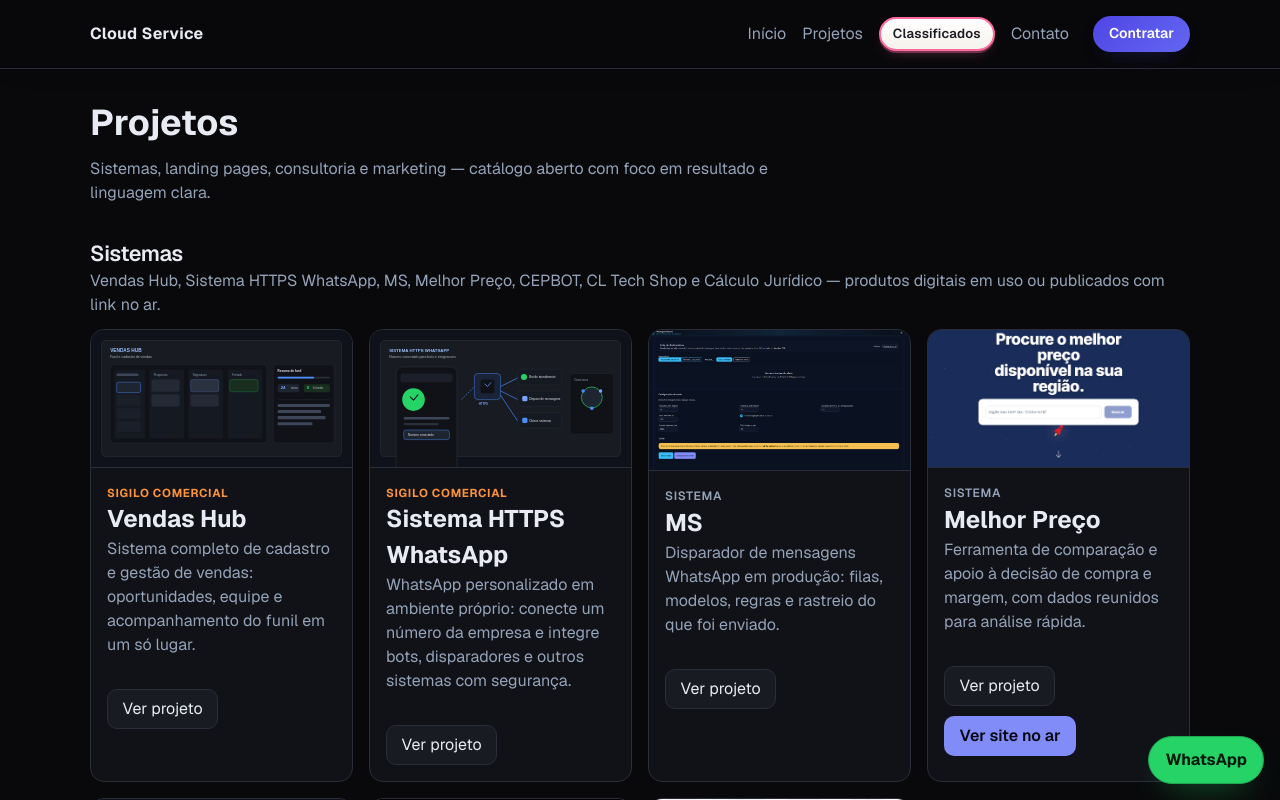
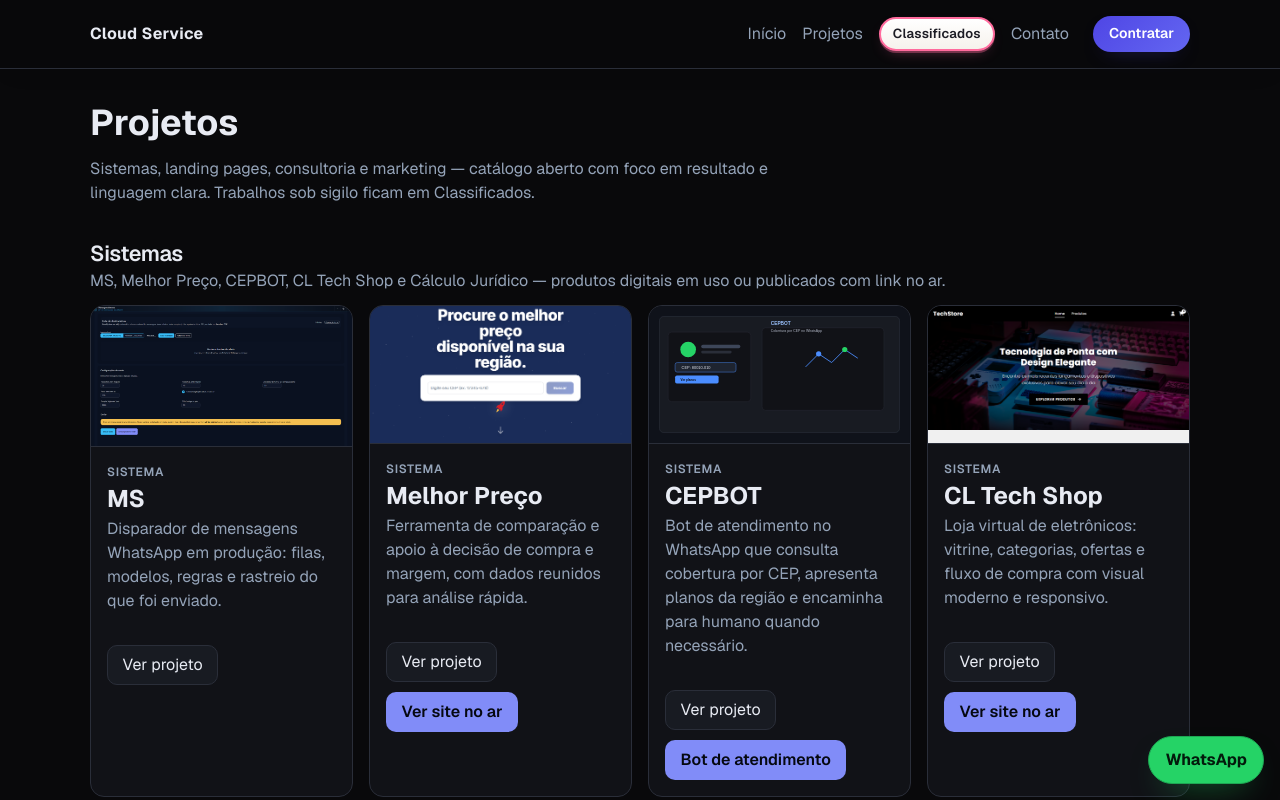
Before and after one commit to CloudBlackhand/portifolio, a Next.js app: page /projetos in a window 1280 px wide. Shown: the top 800 px of the page. Built offline with nearby package versions, Linux system fonts and the light colour scheme.

Commit message:
Mover projetos em sigilo para classificados e limpar catalogo publico.
Remove Vendas Hub e Sistema HTTPS WhatsApp do catalogo aberto; ficam so nos dossiês Top Secret em /classificados.

```diff
--- a/app/components/landing/LandingPage.tsx
+++ b/app/components/landing/LandingPage.tsx
@@ -61,7 +61,7 @@ const pillars = [
 ];
 
 const stats = [
-  { label: "Sistemas em produção", value: "7" },
+  { label: "Sistemas em produção", value: "5" },
   { label: "Landing pages", value: "2" },
   { label: "Campanhas criativas", value: "2" },
   { label: "Disponível para projetos", value: "Sim" },
--- a/app/projetos/[slug]/page.tsx
+++ b/app/projetos/[slug]/page.tsx
@@ -183,7 +183,7 @@ export default async function ProjetoDetalhePage({ params }: Params) {
             Por acordo com o cliente ou por natureza interna do produto, não
             publicamos capturas de tela, código, links de acesso ou dados
             sensíveis. O foco aqui é contexto, solução e resultado — o mesmo
-            critério usado em sistemas como Vendas Hub e Sistema HTTPS WhatsApp.
+            critério usado nos dossiês em Classificados.
           </p>
         </section>
       ) : null}
--- a/app/projetos/page.tsx
+++ b/app/projetos/page.tsx
@@ -1,6 +1,7 @@
 import type { Metadata } from "next";
+import Link from "next/link";
 import { ProjectCardGrid } from "@/app/components/project-card-grid";
-import { getProjectsByKind } from "@/data/projects";
+import { getCatalogProjectsByKind } from "@/data/projects";
 
 export const metadata: Metadata = {
   title: "Projetos | Cloud Service",
@@ -9,10 +10,10 @@ export const metadata: Metadata = {
 };
 
 export default function ProjetosPage() {
-  const softwareProjects = getProjectsByKind("software");
-  const landingProjects = getProjectsByKind("landing");
-  const consultoriaProjects = getProjectsByKind("consultoria");
-  const marketingProjects = getProjectsByKind("marketing").sort((a, b) => {
+  const softwareProjects = getCatalogProjectsByKind("software");
+  const landingProjects = getCatalogProjectsByKind("landing");
+  const consultoriaProjects = getCatalogProjectsByKind("consultoria");
+  const marketingProjects = getCatalogProjectsByKind("marketing").sort((a, b) => {
     if (a.marketingHighlight && !b.marketingHighlight) return -1;
     if (!a.marketingHighlight && b.marketingHighlight) return 1;
     return 0;
@@ -23,14 +24,15 @@ export default function ProjetosPage() {
       <h1 className="page-title">Projetos</h1>
       <p className="page-subtitle">
         Sistemas, landing pages, consultoria e marketing — catálogo aberto com
-        foco em resultado e linguagem clara.
+        foco em resultado e linguagem clara. Trabalhos sob sigilo ficam em{" "}
+        <Link href="/classificados">Classificados</Link>.
       </p>
 
       <section className="section-spacing">
         <h2 className="section-heading">Sistemas</h2>
         <p className="muted section-spacing-sm">
-          Vendas Hub, Sistema HTTPS WhatsApp, MS, Melhor Preço, CEPBOT, CL Tech Shop
-          e Cálculo Jurídico — produtos digitais em uso ou publicados com link no ar.
+          MS, Melhor Preço, CEPBOT, CL Tech Shop e Cálculo Jurídico — produtos
+          digitais em uso ou publicados com link no ar.
         </p>
         <ProjectCardGrid projects={softwareProjects} />
       </section>
--- a/data/projects.ts
+++ b/data/projects.ts
@@ -41,68 +41,6 @@ export type Project = {
 };
 
 export const projects: Project[] = [
-  {
-    slug: "vendas-hub",
-    projectKind: "software",
-    title: "Vendas Hub",
-    shortDescription:
-      "Sistema completo de cadastro e gestão de vendas: oportunidades, equipe e acompanhamento do funil em um só lugar.",
-    detailedDescription:
-      "O Vendas Hub é o ponto central da operação comercial: cadastro de clientes e negócios, registro de etapas do funil, responsáveis e histórico do que foi feito em cada oportunidade. Foi pensado como um sistema de vendas de verdade — não só uma listagem, mas regras de preenchimento, visão por vendedor ou time e leitura rápida do que precisa de atenção. Tudo isso em produção, com interface voltada a quem vive de meta e follow-up diário.",
-    thumbnail: "/project-thumbs/vendas-hub.svg",
-    category: "Gestão e cadastro de vendas",
-    year: 2026,
-    impactLabel: "Funil e cadastro integrados",
-    featured: true,
-    confidential: true,
-    stack: ["Web app", "Dashboard", "API"],
-    context:
-      "A operação precisava sair de planilhas e grupos soltos para um cadastro de vendas único, com rastreio de etapas e donos claros por oportunidade.",
-    challenges: [
-      "Modelar cadastro e funil sem travar o time no dia a dia.",
-      "Fazer a equipe enxergar prioridade: o que fechar, o que esquentar, o que documentar.",
-    ],
-    solution: [
-      "Estrutura de oportunidades com etapas, campos e visões alinhadas ao processo real de vendas.",
-      "Dashboards e listas que destacam o que está atrasado ou sem próximo passo definido.",
-    ],
-    results: [
-      "Um só lugar para cadastro, histórico e acompanhamento de vendas.",
-      "Menos perda de informação entre pessoas e canais.",
-    ],
-    liveUrl: "",
-  },
-  {
-    slug: "sistema-https-whatsapp",
-    projectKind: "software",
-    title: "Sistema HTTPS WhatsApp",
-    shortDescription:
-      "WhatsApp personalizado em ambiente próprio: conecte um número da empresa e integre bots, disparadores e outros sistemas com segurança.",
-    detailedDescription:
-      "Este sistema permite usar um número de WhatsApp da empresa de forma controlada e personalizada. Você faz o login do número (como no app) e passa a ter um canal seguro via HTTPS para conectar outras soluções: bots de atendimento, disparo de mensagens, alertas, cadastros e qualquer fluxo que precise falar com o cliente no WhatsApp. A ideia é ter uma base única e confiável, sem depender de ferramentas fechadas de terceiros, e permitir que cada produto do ecossistema use o mesmo número oficial com regras claras, monitoramento e estabilidade para operação do dia a dia.",
-    thumbnail: "/project-thumbs/sistema-https-whatsapp.svg",
-    category: "WhatsApp personalizado",
-    year: 2025,
-    impactLabel: "Número oficial integrado",
-    featured: true,
-    confidential: true,
-    stack: ["Conexão por número", "HTTPS", "Integração multi-sistema"],
-    context:
-      "A operação precisava de um WhatsApp próprio, com número dedicado, para alimentar bots e sistemas de envio sem gambiarra ou dependência externa frágil.",
-    challenges: [
-      "Manter o número conectado e estável durante o uso contínuo.",
-      "Permitir que vários sistemas usem o mesmo canal sem conflito ou perda de mensagens.",
-    ],
-    solution: [
-      "Infraestrutura própria com acesso HTTPS para integrar bots, disparadores e demais módulos.",
-      "Sessão do WhatsApp vinculada ao número da empresa, pronta para consumo por outros produtos.",
-    ],
-    results: [
-      "Um único ponto de conexão WhatsApp para todo o ecossistema de atendimento e envio.",
-      "Mais previsibilidade para escalar automação sem trocar de número ou de ferramenta a cada projeto.",
-    ],
-    liveUrl: "",
-  },
   {
     slug: "msg-sys",
     projectKind: "software",
@@ -622,17 +560,20 @@ export function getProjectsByKind(kind: ProjectKind): Project[] {
 }
 
 export function getFeaturedSoftwareProjects(): Project[] {
-  return projects.filter(
+  return getCatalogProjects().filter(
     (project) => project.featured && project.projectKind === "software",
   );
 }
 
 /** Hero e faixa de favoritos: landing pages primeiro, depois sistemas em destaque. */
 export function getShowcaseProjects(list: Project[] = projects): Project[] {
-  const landings = list.filter(
+  const publicList = list.filter(
+    (project) => !isTopSecretProject(project) && !isConfidentialProject(project),
+  );
+  const landings = publicList.filter(
     (project) => project.featured && project.projectKind === "landing",
   );
-  const software = list.filter(
+  const software = publicList.filter(
     (project) => project.featured && project.projectKind === "software",
   );
   return [...landings, ...software];
@@ -655,9 +596,15 @@ export function getProjectBySlug(slug: string): Project | undefined {
   return projects.find((project) => project.slug === slug);
 }
 
-/** Projetos visíveis em listagens gerais (tabela, catálogo público) — sem Top Secret. */
+/** Projetos visíveis em listagens gerais (tabela, catálogo público) — sem sigilo. */
 export function getCatalogProjects(list: Project[] = projects): Project[] {
-  return list.filter((project) => !isTopSecretProject(project));
+  return list.filter(
+    (project) => !isTopSecretProject(project) && !isConfidentialProject(project),
+  );
+}
+
+export function getCatalogProjectsByKind(kind: ProjectKind): Project[] {
+  return getCatalogProjects().filter((project) => project.projectKind === kind);
 }
 
 export function getTopSecretProjects(): Project[] {
```
